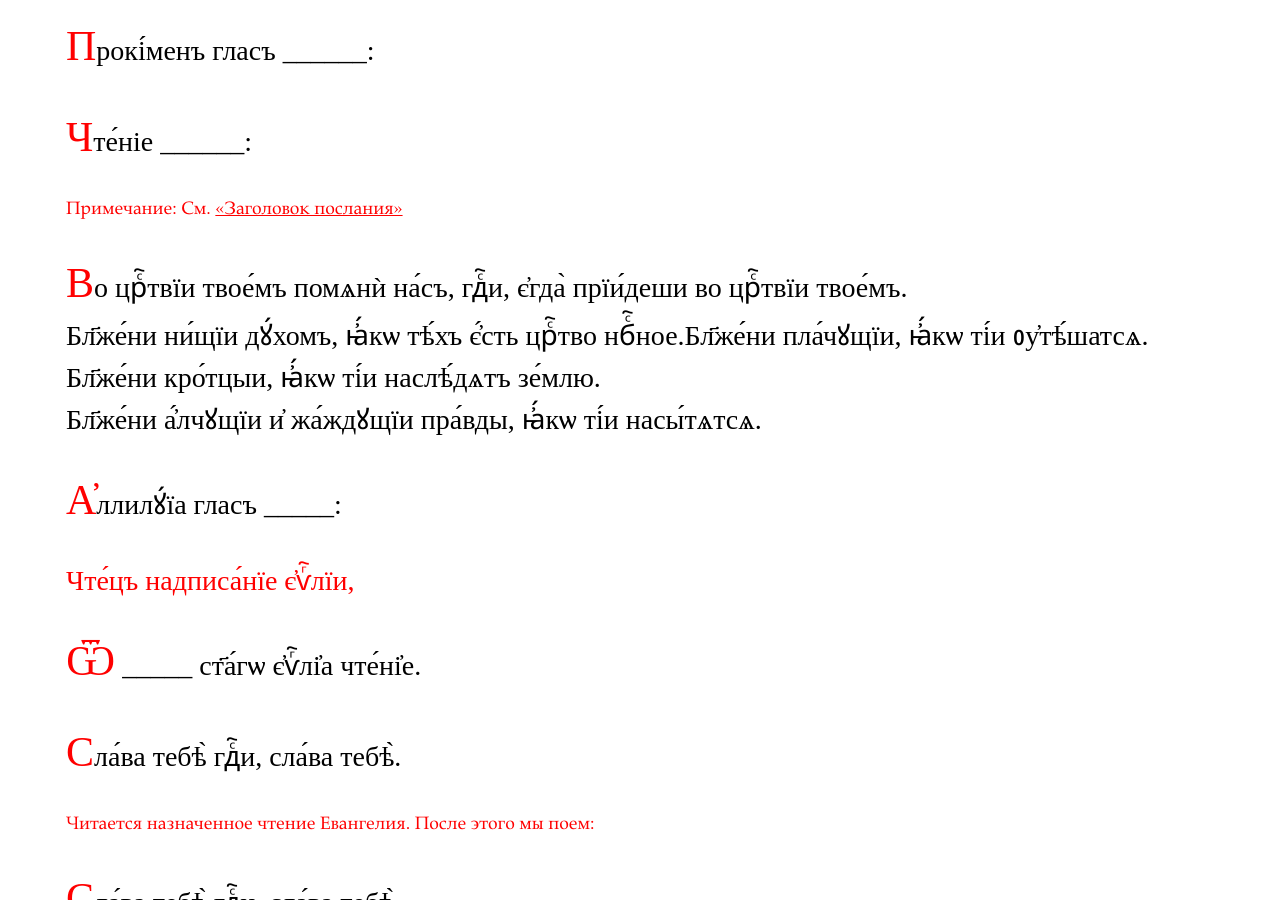
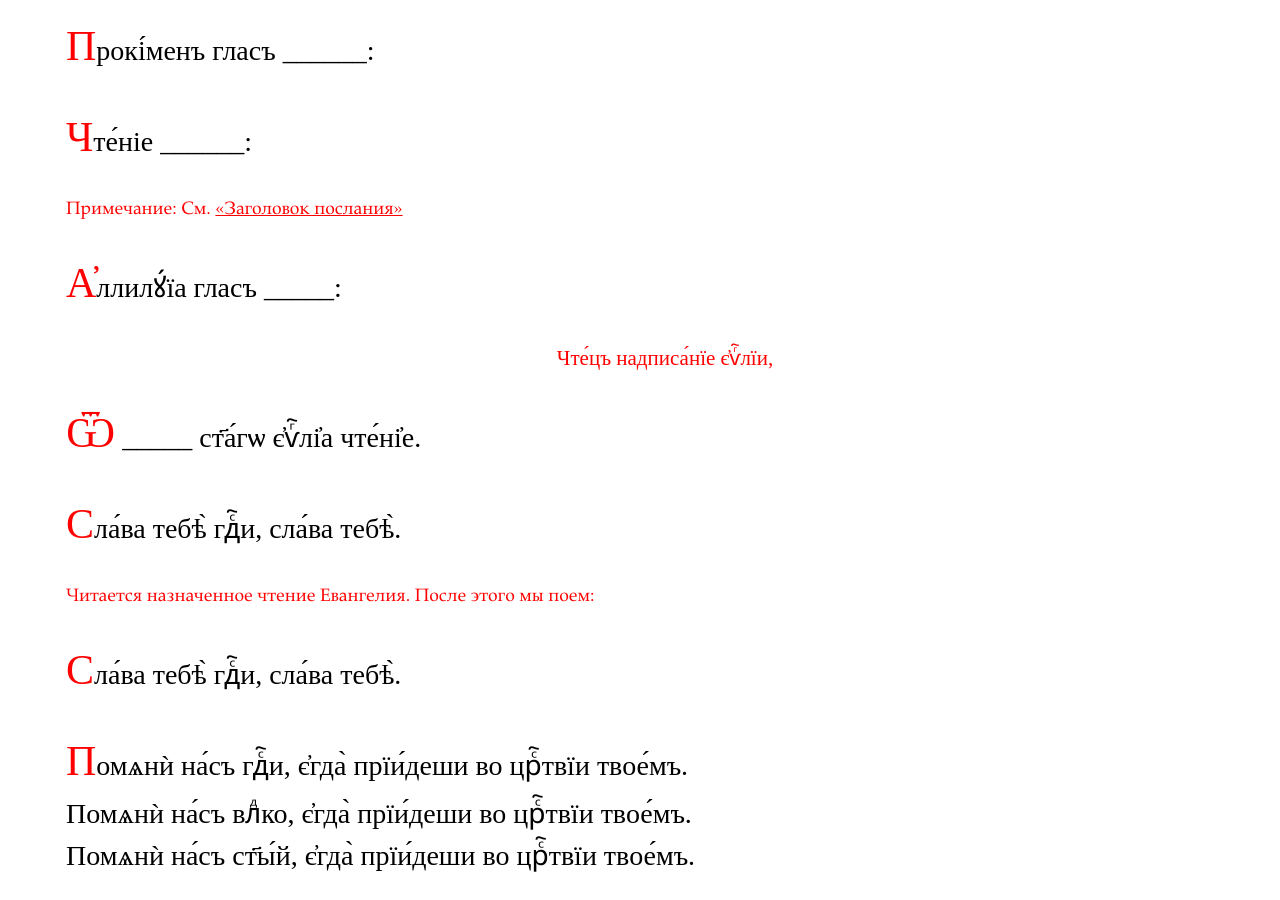
Before and after one commit to markjville/markjville.github.io, a Jekyll site: the page ReadersServ-Slav.html, which Jekyll copies as it is, in a window 1280 px wide and 900 px high, scrolled down 4018 px. Built offline with Jekyll 4.4.1, drawn with Linux system fonts in a browser that asks for light colours; some web fonts are replaced; comment, search, counter and statistics services are not loaded.

Commit message:
Update ReadersServ-Slav.html

```diff
--- a/ReadersServ-Slav.html
+++ b/ReadersServ-Slav.html
@@ -64,12 +64,9 @@ p::first-letter {
 
 <p>Прокі́менъ гласъ ______:</p>
 <p>Чте́ніе ______:</p><h5 style="color:red;">Примечание: См. <a href="https://markjville.github.io/docs/Изобразительная/Заголовки.html">«Заголовок послания»</a></h5>
-<p>	Во црⷭ҇твїи твое́мъ помѧнѝ на́съ, гдⷭ҇и, є҆гда̀ прїи́деши во црⷭ҇твїи твое́мъ.<br/>
-Бл҃же́ни ни́щїи дꙋ́хомъ, ꙗ҆́кѡ тѣ́хъ є҆́сть црⷭ҇тво нбⷭ҇ное.Бл҃же́ни пла́чꙋщїи, ꙗ҆́кѡ ті́и ᲂу҆тѣ́шатсѧ.<br/>
-Бл҃же́ни кро́тцыи, ꙗ҆́кѡ ті́и наслѣ́дѧтъ зе́млю.<br/>
-Бл҃же́ни а҆́лчꙋщїи и҆ жа́ждꙋщїи пра́вды, ꙗ҆́кѡ ті́и насы́тѧтсѧ.<br/> </p>
+
 <p>А҆ллилꙋ́їа гласъ _____:
-<div style="color:red;">Чте́цъ надписа́нїе є҆ѵⷢ҇лїи,</div>
+<div style="text-align:center;color:red;font-size:75%">Чте́цъ надписа́нїе є҆ѵⷢ҇лїи,</div>
 <p>Ѿ _____ ст҃а́гѡ є҆ѵⷢ҇лі҆а чте́ні҆е.</p>
 <p>Сла́ва тебѣ̀ гдⷭ҇и, сла́ва тебѣ̀.</p>
 <h5 style="color:red">Читается назначенное чтение Евангелия. После этого мы поем:</h5>
```
